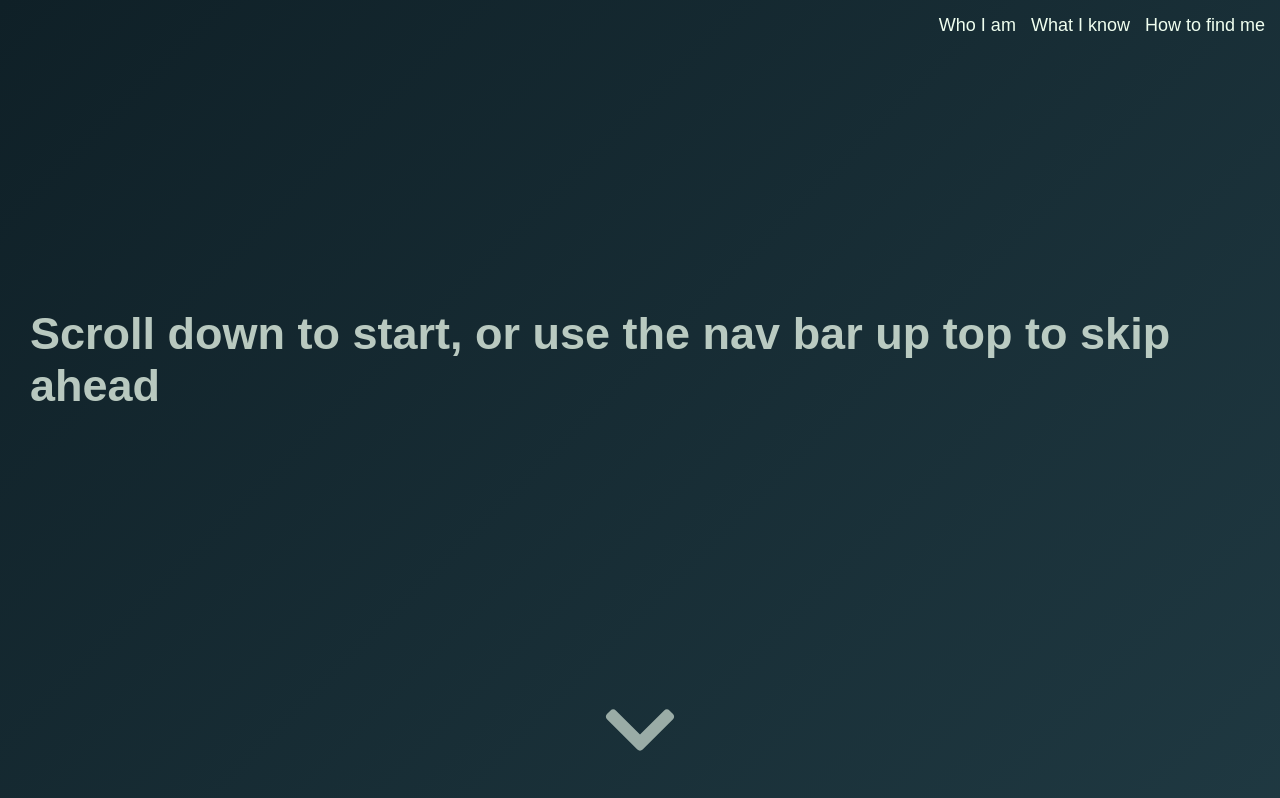
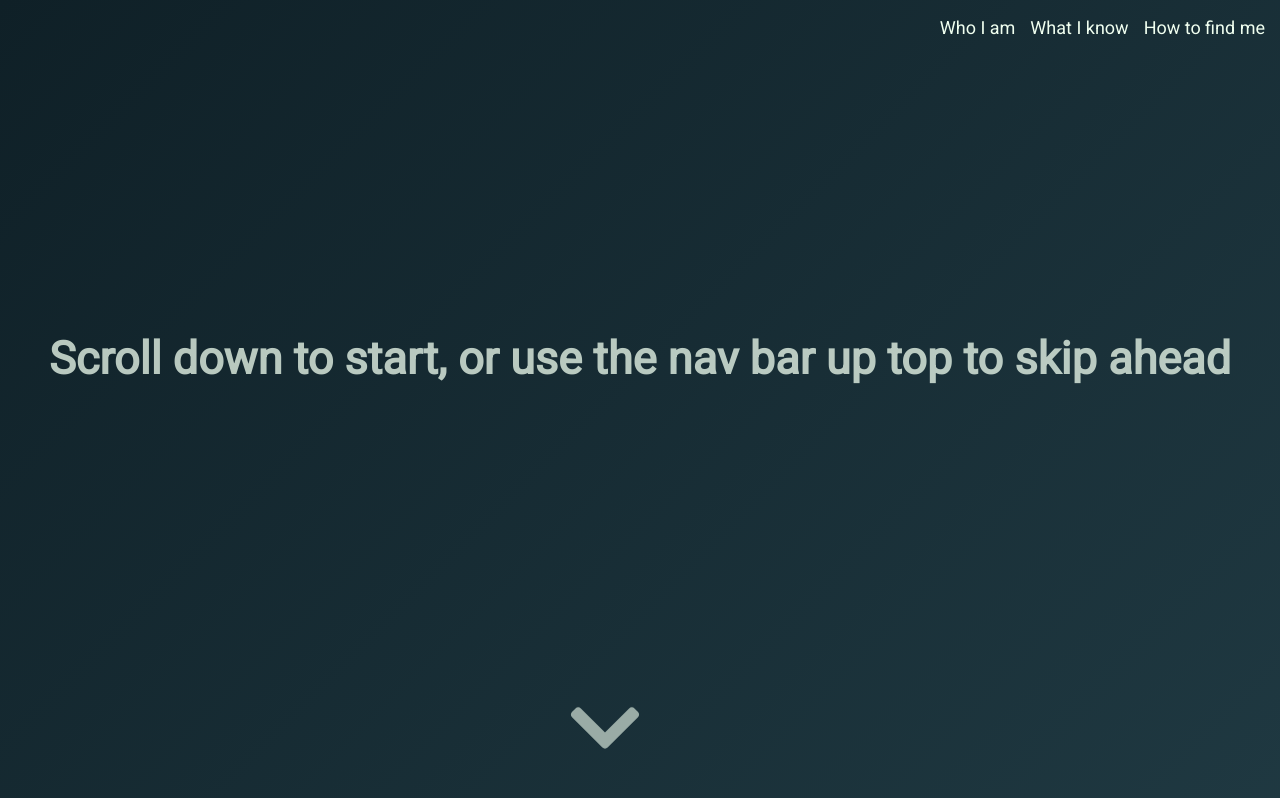
Before and after one commit to krushilnaik/krushilnaik.github.io, a React (Create React App) app: page / in a window 1280 px wide. Shown: the top 798 px of the page. Built offline with nearby package versions, Linux system fonts and the light colour scheme.

Commit message:
Style tweaks
- add the chevron hover animation
- have a single background spanning the entire viewport
- the page content will show and hide on that as a separate layer

```diff
--- a/public/assets/css/style.css
+++ b/public/assets/css/style.css
@@ -1,18 +1,22 @@
+@import url('https://fonts.googleapis.com/css2?family=Heebo&display=swap');
+
 * {
 	margin: 0;
 	padding: 0;
 	box-sizing: border-box;
-	font-family: sans-serif;
+	font-family: 'Heebo', sans-serif;
 }
 
 body {
 	width: 100vw;
+	height: 100vh;
 	max-width: 100%;
 }
 
 #root {
 	width: 100%;
-	height: 100%;
+	/* height: 100%; */
+	overflow: scroll;
 
 	background: #0f2027;
 	background: linear-gradient(-45deg, #2c5364, #203a43, #0f2027);
--- a/src/components/scss/Intro.scss
+++ b/src/components/scss/Intro.scss
@@ -17,7 +17,7 @@
 
 		opacity: 60%;
 
-		// animation: hoverDown 1.5s infinite;
+		animation: hoverDown 1.5s infinite;
 	}
 }
 
```
